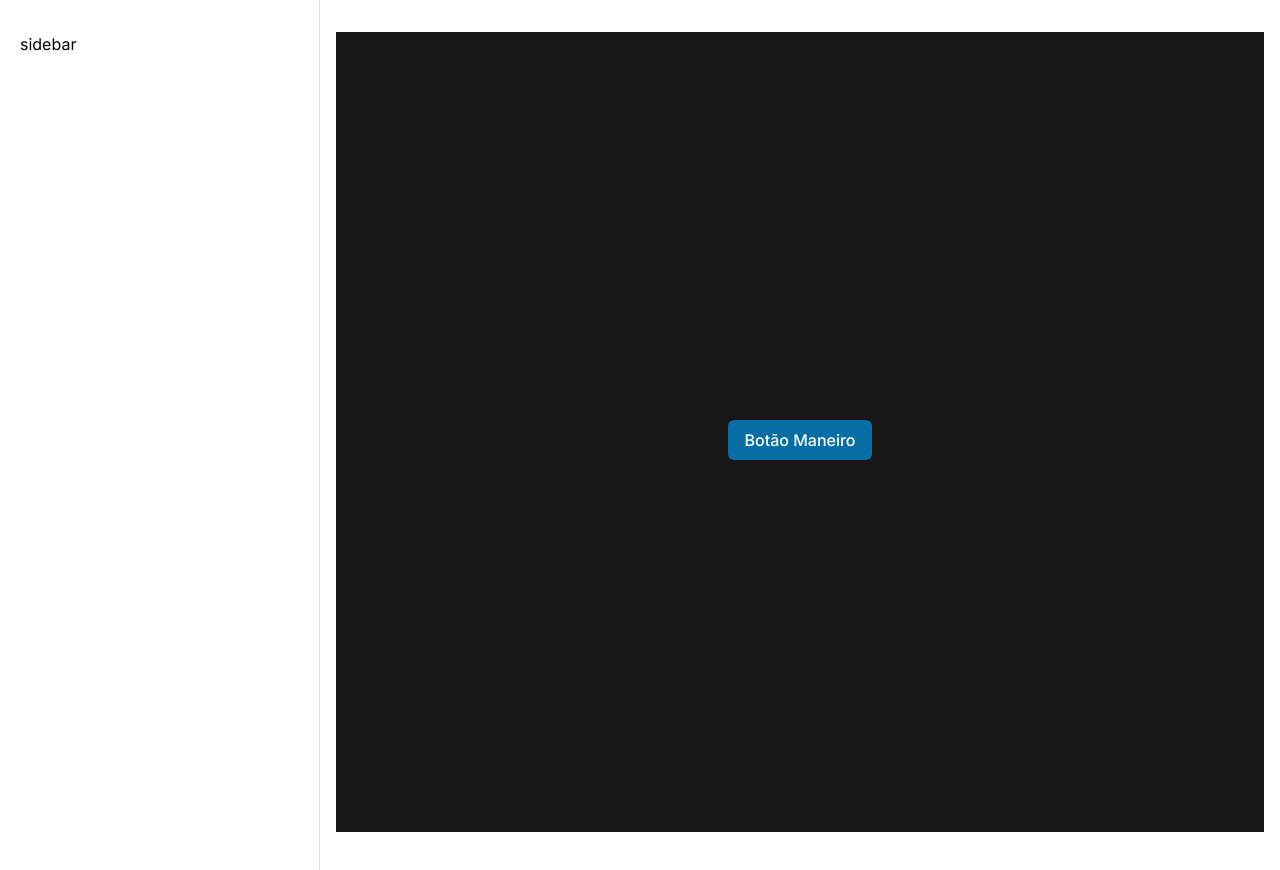
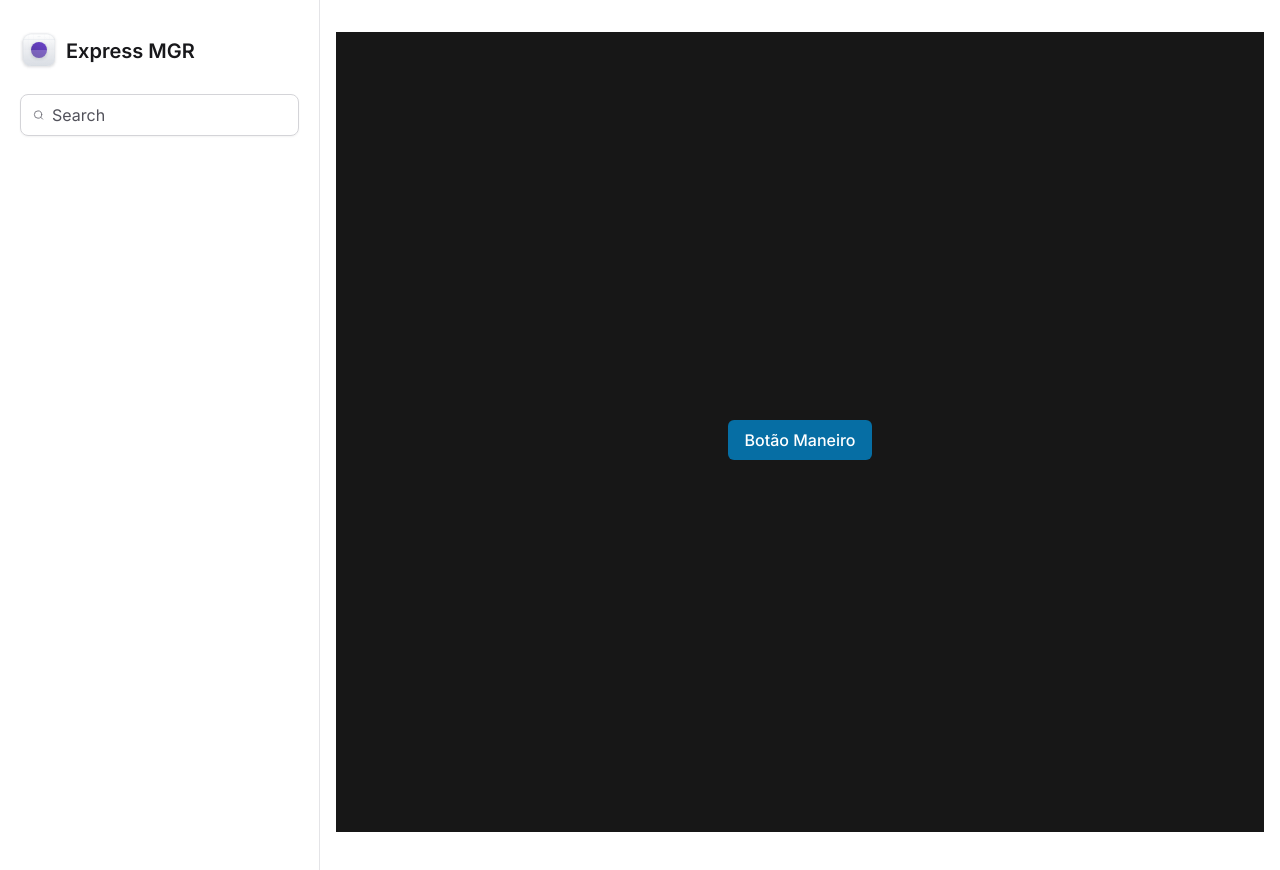
Before and after one commit to GabrielS0ares/tailwind-next, a Next.js app: page / in a window 1280 px wide. Shown: the top 870 px of the page. Built offline with nearby package versions, Linux system fonts and the light colour scheme.

Commit message:
feat: Logo e Input de Busca

```diff
--- a/src/app/layout.tsx
+++ b/src/app/layout.tsx
@@ -1,6 +1,7 @@
 import type { Metadata } from 'next'
 import { Inter } from 'next/font/google'
 import './globals.css'
+import { Sidebar } from '@/components/Sidebar'
 
 const inter = Inter({ subsets: ['latin'] })
 
@@ -18,7 +19,7 @@
     <html lang="en">
       <body className={inter.className}>
         <div className="grid-cols-app grid min-h-screen ">
-          <aside className="border-r border-zinc-200 px-5 py-8">sidebar</aside>
+          <Sidebar />
           <main className="px-4 pb-12 pt-8">{children}</main>
         </div>
       </body>
--- a/src/app/page.tsx
+++ b/src/app/page.tsx
@@ -1,5 +1,4 @@
-import Image from 'next/image'
-import { BotaoManeiro } from './components/BotaoManeiro'
+import { BotaoManeiro } from '../components/BotaoManeiro'
 
 export default function Home() {
   return (
--- /dev/null
+++ b/src/components/Sidebar/Logo.tsx
@@ -0,0 +1,209 @@
+export function Logo() {
+  return (
+    <strong className="flex items-center gap-2 text-xl font-semibold text-zinc-900">
+      <svg
+        width={38}
+        height={38}
+        viewBox="0 0 38 38"
+        fill="none"
+        xmlns="http://www.w3.org/2000/svg"
+      >
+        <g filter="url(#filter0_dd_10085_307)">
+          <g clipPath="url(#clip0_10085_307)">
+            <rect x={3} y={2} width={32} height={32} rx={8} fill="#fff" />
+            <rect
+              x={3}
+              y={2}
+              width={32}
+              height={32}
+              rx={8}
+              fill="url(#paint0_linear_10085_307)"
+            />
+            <path
+              fillRule="evenodd"
+              clipRule="evenodd"
+              d="M19 4.039c-7.71 0-13.961 6.25-13.961 13.961 0 7.71 6.25 13.961 13.961 13.961 7.71 0 13.961-6.25 13.961-13.961 0-7.71-6.25-13.961-13.961-13.961zM4.961 18c0-7.753 6.286-14.039 14.039-14.039S33.039 10.247 33.039 18 26.753 32.039 19 32.039 4.961 25.753 4.961 18z"
+              fill="#D0D5DD"
+            />
+            <path
+              fillRule="evenodd"
+              clipRule="evenodd"
+              d="M19 14.078a3.922 3.922 0 100 7.845 3.922 3.922 0 000-7.845zM15 18a4 4 0 118 0 4 4 0 01-8 0z"
+              fill="#D0D5DD"
+            />
+            <path
+              fillRule="evenodd"
+              clipRule="evenodd"
+              d="M19 15.32a2.68 2.68 0 100 5.36 2.68 2.68 0 000-5.36zM16.243 18a2.757 2.757 0 115.514 0 2.757 2.757 0 01-5.514 0z"
+              fill="#D0D5DD"
+            />
+            <path d="M18.961 2h.078v32h-.078V2z" fill="#D0D5DD" />
+            <path d="M35 17.96v.079H3v-.078h32z" fill="#D0D5DD" />
+            <path
+              d="M29.602 2h.078v32h-.078V2zM13.64 2h.078v32h-.077V2zM24.282 2h.077v32h-.077V2zM8.32 2h.078v32H8.32V2z"
+              fill="#D0D5DD"
+            />
+            <path
+              d="M35 28.602v.077H3v-.077h32zM35 12.64v.078H3v-.077h32zM35 23.281v.078H3v-.078h32zM35 7.32v.078H3V7.32h32z"
+              fill="#D0D5DD"
+            />
+            <g filter="url(#filter1_dd_10085_307)">
+              <circle
+                cx={19}
+                cy={18}
+                r={8}
+                fill="url(#paint1_linear_10085_307)"
+              />
+            </g>
+            <g filter="url(#filter2_b_10085_307)">
+              <path
+                d="M3 18h32v3.2c0 4.48 0 6.72-.872 8.432a8 8 0 01-3.496 3.496C28.92 34 26.68 34 22.2 34h-6.4c-4.48 0-6.72 0-8.432-.872a8 8 0 01-3.496-3.496C3 27.92 3 25.68 3 21.2V18z"
+                fill="#fff"
+                fillOpacity={0.2}
+              />
+            </g>
+          </g>
+          <rect
+            x={3.15}
+            y={2.15}
+            width={31.7}
+            height={31.7}
+            rx={7.85}
+            stroke="#D0D5DD"
+            strokeWidth={0.3}
+          />
+        </g>
+        <defs>
+          <filter
+            id="filter0_dd_10085_307"
+            x={0}
+            y={0}
+            width={38}
+            height={38}
+            filterUnits="userSpaceOnUse"
+            colorInterpolationFilters="sRGB"
+          >
+            <feFlood floodOpacity={0} result="BackgroundImageFix" />
+            <feColorMatrix
+              in="SourceAlpha"
+              values="0 0 0 0 0 0 0 0 0 0 0 0 0 0 0 0 0 0 127 0"
+              result="hardAlpha"
+            />
+            <feOffset dy={1} />
+            <feGaussianBlur stdDeviation={1} />
+            <feColorMatrix values="0 0 0 0 0.0627451 0 0 0 0 0.0941176 0 0 0 0 0.156863 0 0 0 0.06 0" />
+            <feBlend
+              in2="BackgroundImageFix"
+              result="effect1_dropShadow_10085_307"
+            />
+            <feColorMatrix
+              in="SourceAlpha"
+              values="0 0 0 0 0 0 0 0 0 0 0 0 0 0 0 0 0 0 127 0"
+              result="hardAlpha"
+            />
+            <feOffset dy={1} />
+            <feGaussianBlur stdDeviation={1.5} />
+            <feColorMatrix values="0 0 0 0 0.0627451 0 0 0 0 0.0941176 0 0 0 0 0.156863 0 0 0 0.1 0" />
+            <feBlend
+              in2="effect1_dropShadow_10085_307"
+              result="effect2_dropShadow_10085_307"
+            />
+            <feBlend
+              in="SourceGraphic"
+              in2="effect2_dropShadow_10085_307"
+              result="shape"
+            />
+          </filter>
+          <filter
+            id="filter1_dd_10085_307"
+            x={8}
+            y={8}
+            width={22}
+            height={22}
+            filterUnits="userSpaceOnUse"
+            colorInterpolationFilters="sRGB"
+          >
+            <feFlood floodOpacity={0} result="BackgroundImageFix" />
+            <feColorMatrix
+              in="SourceAlpha"
+              values="0 0 0 0 0 0 0 0 0 0 0 0 0 0 0 0 0 0 127 0"
+              result="hardAlpha"
+            />
+            <feOffset dy={1} />
+            <feGaussianBlur stdDeviation={1} />
+            <feColorMatrix values="0 0 0 0 0.0627451 0 0 0 0 0.0941176 0 0 0 0 0.156863 0 0 0 0.06 0" />
+            <feBlend
+              in2="BackgroundImageFix"
+              result="effect1_dropShadow_10085_307"
+            />
+            <feColorMatrix
+              in="SourceAlpha"
+              values="0 0 0 0 0 0 0 0 0 0 0 0 0 0 0 0 0 0 127 0"
+              result="hardAlpha"
+            />
+            <feOffset dy={1} />
+            <feGaussianBlur stdDeviation={1.5} />
+            <feColorMatrix values="0 0 0 0 0.0627451 0 0 0 0 0.0941176 0 0 0 0 0.156863 0 0 0 0.1 0" />
+            <feBlend
+              in2="effect1_dropShadow_10085_307"
+              result="effect2_dropShadow_10085_307"
+            />
+            <feBlend
+              in="SourceGraphic"
+              in2="effect2_dropShadow_10085_307"
+              result="shape"
+            />
+          </filter>
+          <filter
+            id="filter2_b_10085_307"
+            x={-2}
+            y={13}
+            width={42}
+            height={26}
+            filterUnits="userSpaceOnUse"
+            colorInterpolationFilters="sRGB"
+          >
+            <feFlood floodOpacity={0} result="BackgroundImageFix" />
+            <feGaussianBlur in="BackgroundImageFix" stdDeviation={2.5} />
+            <feComposite
+              in2="SourceAlpha"
+              operator="in"
+              result="effect1_backgroundBlur_10085_307"
+            />
+            <feBlend
+              in="SourceGraphic"
+              in2="effect1_backgroundBlur_10085_307"
+              result="shape"
+            />
+          </filter>
+          <linearGradient
+            id="paint0_linear_10085_307"
+            x1={19}
+            y1={2}
+            x2={19}
+            y2={34}
+            gradientUnits="userSpaceOnUse"
+          >
+            <stop stopColor="#fff" />
+            <stop offset={1} stopColor="#D0D5DD" />
+          </linearGradient>
+          <linearGradient
+            id="paint1_linear_10085_307"
+            x1={15}
+            y1={26}
+            x2={23}
+            y2={10}
+            gradientUnits="userSpaceOnUse"
+          >
+            <stop stopColor="#53389E" />
+            <stop offset={1} stopColor="#6941C6" />
+          </linearGradient>
+          <clipPath id="clip0_10085_307">
+            <rect x={3} y={2} width={32} height={32} rx={8} fill="#fff" />
+          </clipPath>
+        </defs>
+      </svg>
+      <span>Express MGR</span>
+    </strong>
+  )
+}
--- /dev/null
+++ b/src/components/Sidebar/index.tsx
@@ -0,0 +1,18 @@
+import { Search } from 'lucide-react'
+import { Logo } from './Logo'
+
+export function Sidebar() {
+  return (
+    <aside className="space-y-6 border-r border-zinc-200 px-5 py-8">
+      <Logo />
+      <div className="flex w-full items-center gap-2 rounded-lg border border-zinc-300 px-3 py-2 shadow-sm">
+        <Search className="h-5 w-5 text-zinc-500" />
+        <input
+          type="text"
+          placeholder="Search"
+          className="flex-1 border-0 bg-transparent p-0 text-zinc-900 placeholder-zinc-600"
+        />
+      </div>
+    </aside>
+  )
+}
```
Also changed, not shown: src/components/BotaoManeiro.tsx (renamed from src/app/components/BotaoManeiro.tsx).
